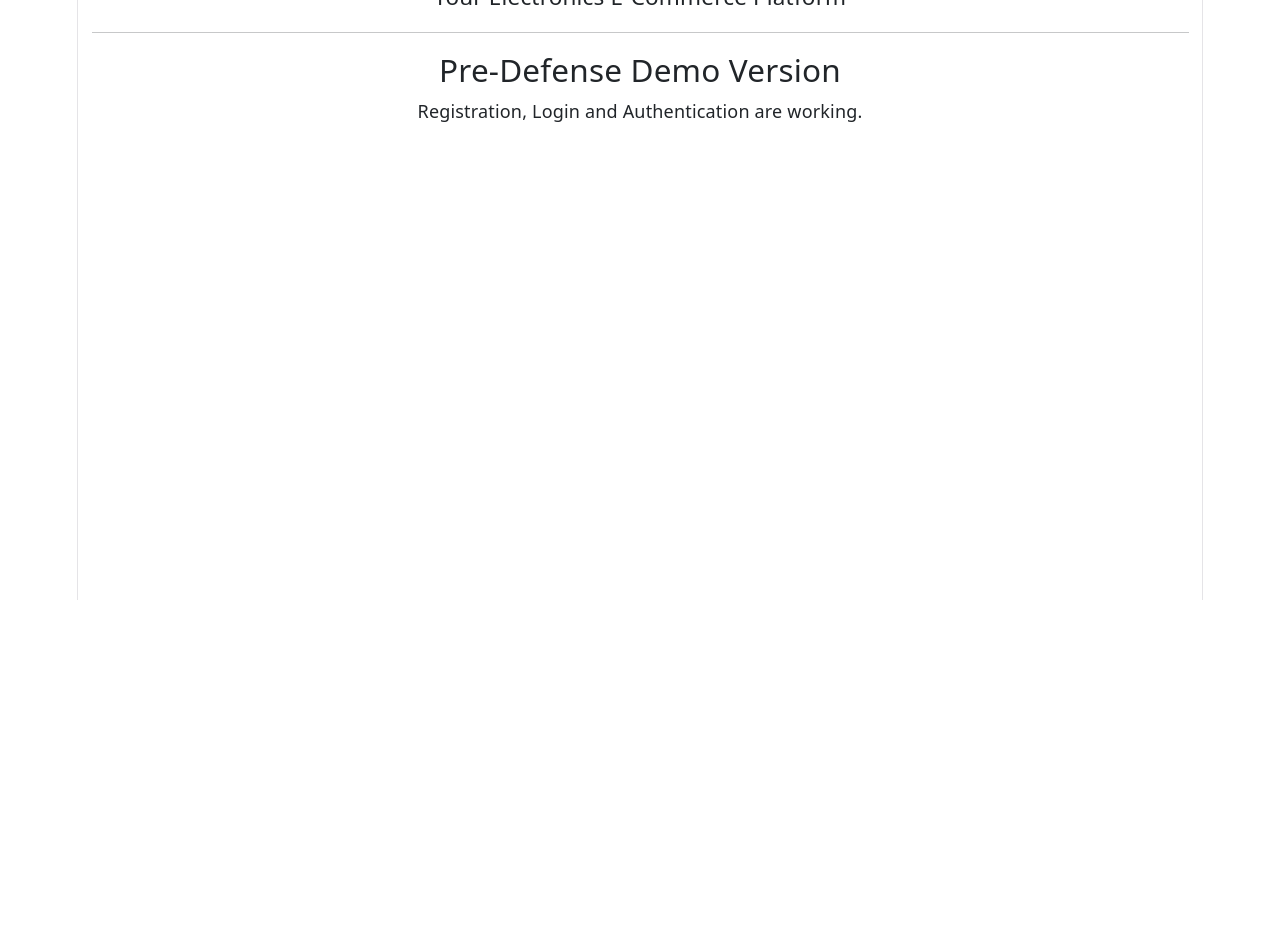
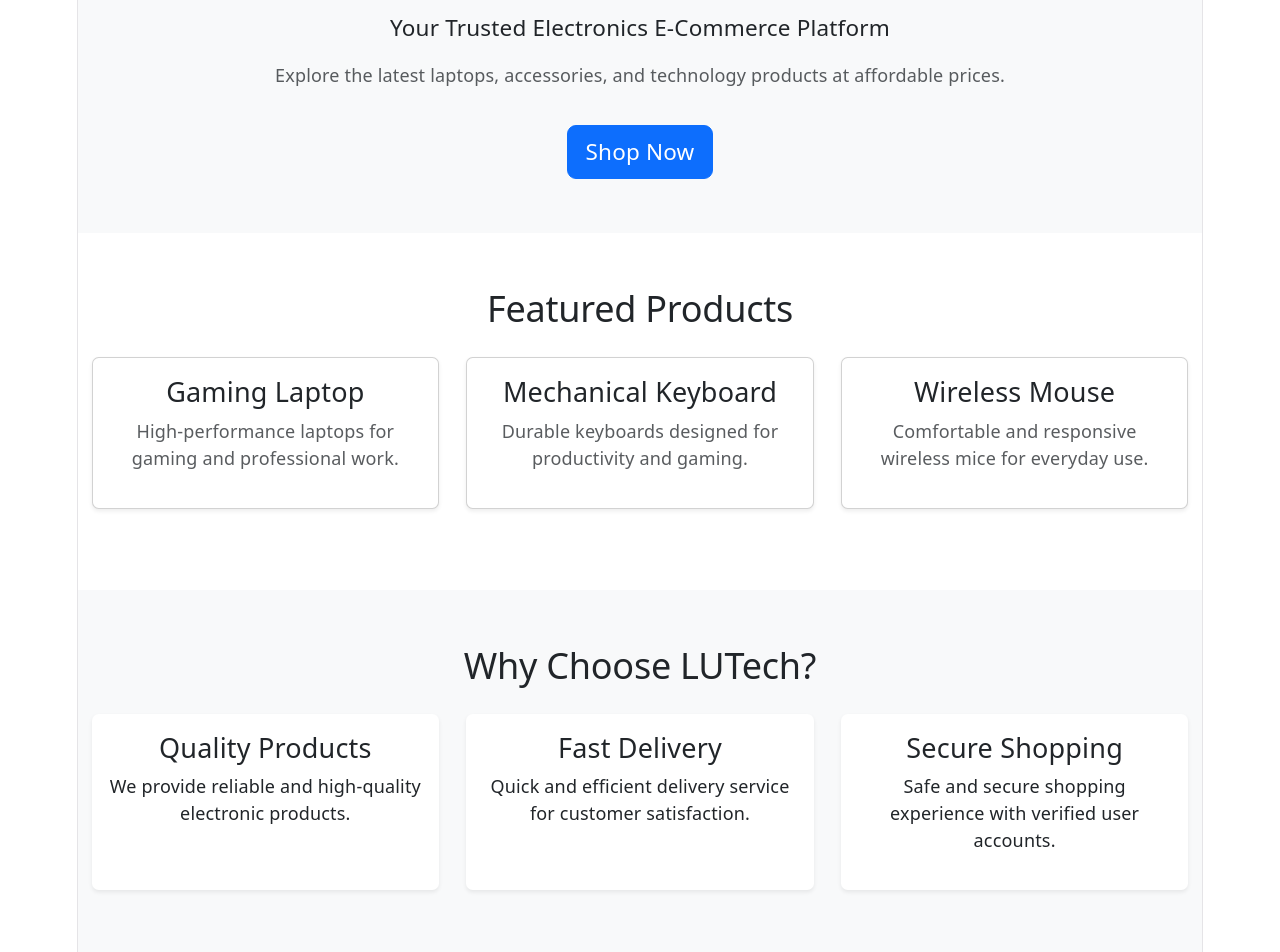
Before and after one commit to bishal-002/LUTech, a React app in the folder frontend/: page / in a window 1280 px wide. Shown: the part 200-1152 px from the top of the page. Before the commit the page ends 800 px from the top, so only its background shows below. Built offline with nearby package versions, Linux system fonts and the light colour scheme; the HTML template or start-up script is replaced by a standard one.

Commit message:
Added home page design

```diff
--- a/frontend/src/components/Navbar.jsx
+++ b/frontend/src/components/Navbar.jsx
@@ -41,8 +41,15 @@
           ) : (
             <>
               <span className="text-white me-3">
-                Welcome User
+                Welcome {userInfo.name}
               </span>
+
+              <Link
+                to="/profile"
+                className="btn btn-light me-2"
+              >
+                Profile
+              </Link>
 
               <button
                 onClick={handleLogout}
--- a/frontend/src/pages/Home.jsx
+++ b/frontend/src/pages/Home.jsx
@@ -1,3 +1,4 @@
+import { Link } from "react-router-dom";
 import Navbar from "../components/Navbar";
 
 function Home() {
@@ -5,21 +6,133 @@
     <>
       <Navbar />
 
-      <div className="container mt-5 text-center">
-        <h1>Welcome to LUTech</h1>
+      {/* Hero Section */}
+      <div className="bg-light py-5">
+        <div className="container text-center">
+          <h1 className="display-4 fw-bold">
+            Welcome to LUTech
+          </h1>
 
-        <p className="lead">
-          Your Electronics E-Commerce Platform
+          <p className="lead mt-3">
+            Your Trusted Electronics E-Commerce Platform
+          </p>
+
+          <p className="text-muted">
+            Explore the latest laptops, accessories,
+            and technology products at affordable prices.
+          </p>
+
+          <Link
+            to="/products"
+            className="btn btn-primary btn-lg mt-3"
+          >
+            Shop Now
+          </Link>
+        </div>
+      </div>
+
+      {/* Featured Products */}
+      <div className="container my-5">
+        <h2 className="text-center mb-4">
+          Featured Products
+        </h2>
+
+        <div className="row">
+
+          <div className="col-md-4 mb-4">
+            <div className="card shadow-sm h-100">
+              <div className="card-body text-center">
+                <h4>Gaming Laptop</h4>
+                <p className="text-muted">
+                  High-performance laptops for gaming
+                  and professional work.
+                </p>
+              </div>
+            </div>
+          </div>
+
+          <div className="col-md-4 mb-4">
+            <div className="card shadow-sm h-100">
+              <div className="card-body text-center">
+                <h4>Mechanical Keyboard</h4>
+                <p className="text-muted">
+                  Durable keyboards designed for
+                  productivity and gaming.
+                </p>
+              </div>
+            </div>
+          </div>
+
+          <div className="col-md-4 mb-4">
+            <div className="card shadow-sm h-100">
+              <div className="card-body text-center">
+                <h4>Wireless Mouse</h4>
+                <p className="text-muted">
+                  Comfortable and responsive wireless
+                  mice for everyday use.
+                </p>
+              </div>
+            </div>
+          </div>
+
+        </div>
+      </div>
+
+      {/* Why Choose LUTech */}
+      <div className="bg-light py-5">
+        <div className="container">
+          <h2 className="text-center mb-4">
+            Why Choose LUTech?
+          </h2>
+
+          <div className="row">
+
+            <div className="col-md-4 mb-4">
+              <div className="card border-0 shadow-sm h-100">
+                <div className="card-body text-center">
+                  <h4>Quality Products</h4>
+                  <p>
+                    We provide reliable and high-quality
+                    electronic products.
+                  </p>
+                </div>
+              </div>
+            </div>
+
+            <div className="col-md-4 mb-4">
+              <div className="card border-0 shadow-sm h-100">
+                <div className="card-body text-center">
+                  <h4>Fast Delivery</h4>
+                  <p>
+                    Quick and efficient delivery service
+                    for customer satisfaction.
+                  </p>
+                </div>
+              </div>
+            </div>
+
+            <div className="col-md-4 mb-4">
+              <div className="card border-0 shadow-sm h-100">
+                <div className="card-body text-center">
+                  <h4>Secure Shopping</h4>
+                  <p>
+                    Safe and secure shopping experience
+                    with verified user accounts.
+                  </p>
+                </div>
+              </div>
+            </div>
+
+          </div>
+        </div>
+      </div>
+
+      {/* Footer */}
+      <footer className="bg-dark text-white text-center py-3">
+        <p className="mb-0">
+          © 2026 LUTech. All Rights Reserved.
         </p>
-
-        <hr />
-
-        <h3>Pre-Defense Demo Version</h3>
-
-        <p>
-          Registration, Login and Authentication are working.
-        </p>
-      </div>
+      </footer>
     </>
   );
 }
```
